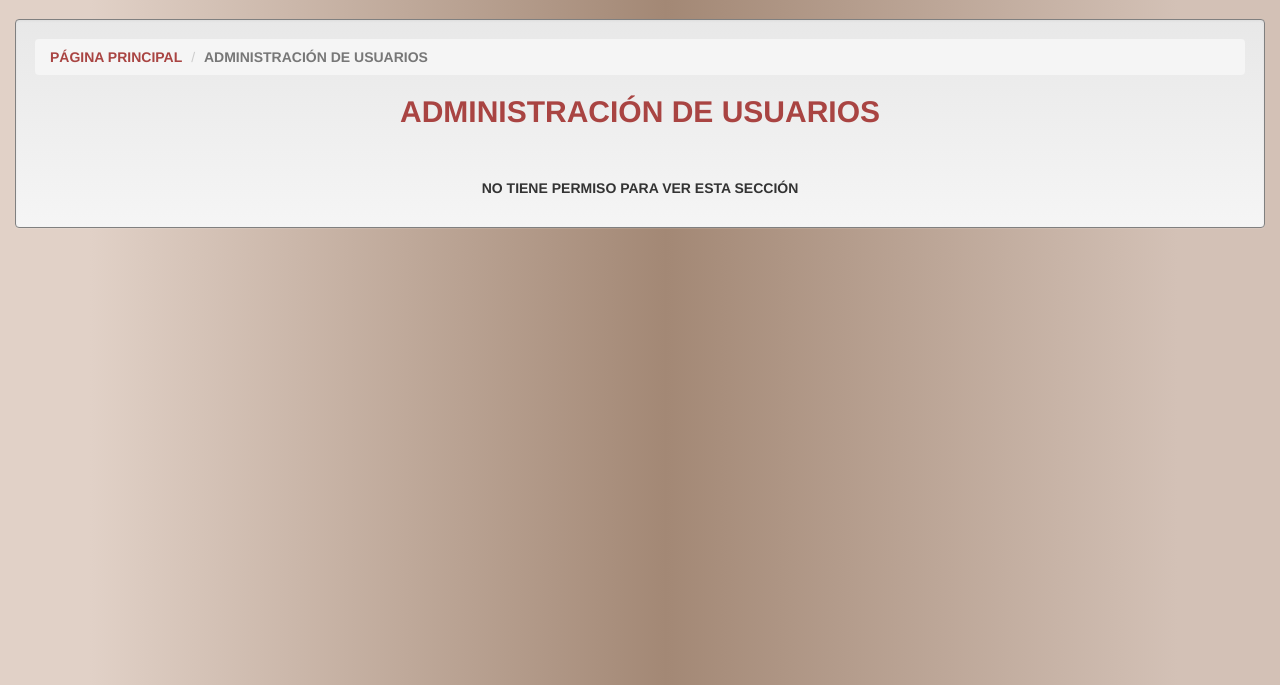
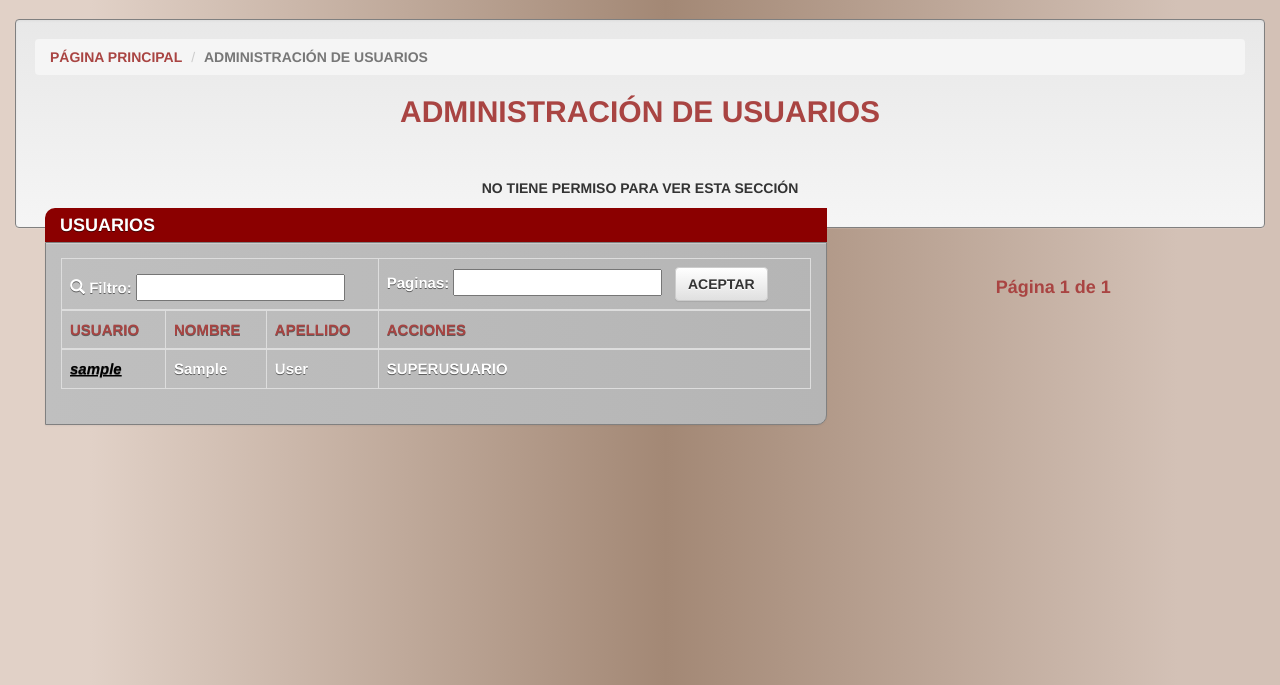
Before and after one commit to didita91/GDT_PROJECT, a Django app: template templates/admin/usuarios/usuarios.html in a window 1280 px wide. Shown: the part 51-736 px from the top of the page. Run offline with Django 3.2, Linux system fonts and the light colour scheme; the template is opened without the code that fills it: most values are stand-ins (such as "Sample title", 1, 10 or a date in 2020); form fields are guessed from the names that the template uses; parts of the project's set-up code (start-up, migrations or seed data) failed here and were passed over; some libraries are stand-ins or nearby versions.

Commit message:
Cambios en administración de usuarios

```diff
--- a/templates/admin/usuarios/usuarios.html
+++ b/templates/admin/usuarios/usuarios.html
@@ -1,6 +1,64 @@
 {% extends "base.html" %}
 {% block title %}Usuarios{% endblock %}
 {% block content %}
+
+<style type="text/css">
+        .alert-danger {
+            background: rgba(196,196,196,1);
+background: -moz-linear-gradient(left, rgba(196,196,196,1) 0%, rgba(191,191,191,1) 0%, rgba(181,181,181,1) 100%);
+background: -webkit-gradient(left top, right top, color-stop(0%, rgba(196,196,196,1)), color-stop(0%, rgba(191,191,191,1)), color-stop(100%, rgba(181,181,181,1)));
+background: -webkit-linear-gradient(left, rgba(196,196,196,1) 0%, rgba(191,191,191,1) 0%, rgba(181,181,181,1) 100%);
+background: -o-linear-gradient(left, rgba(196,196,196,1) 0%, rgba(191,191,191,1) 0%, rgba(181,181,181,1) 100%);
+background: -ms-linear-gradient(left, rgba(196,196,196,1) 0%, rgba(191,191,191,1) 0%, rgba(181,181,181,1) 100%);
+background: linear-gradient(to right, rgba(196,196,196,1) 0%, rgba(191,191,191,1) 0%, rgba(181,181,181,1) 100%);
+filter: progid:DXImageTransform.Microsoft.gradient( startColorstr='#c4c4c4', endColorstr='#b5b5b5', GradientType=1 );
+            border-color: #808080;
+        border-radius: 0px 0px 10px 0px;
+
+        display: block;
+font-size: 15px;
+font-weight: bold;
+color: white;
+text-shadow: 0 1px 0 rgba(0, 0, 0, 0.5);
+margin-left: -5px;
+
+        }
+
+
+        .nav-list-tools>li.nav-header-tools {
+background-color: #8B0000;
+background-position: 8px 5px !important;
+color: #FFF;
+-webkit-border-radius: 10px 0px 0px;
+-moz-border-radius: 10px 0px 0px;
+border-radius: 10px 0px 0px ;
+padding-top: 15px;
+padding-bottom: 15px;
+/* padding-left: 40px; */
+        display: block;
+padding: 8px 15px;
+font-size: 18px;
+font-weight: bold;
+line-height: 18px;
+color: white;
+text-shadow: 0 1px 0 rgba(0, 0, 0, 0.5);
+text-transform: uppercase;
+margin-left: -5px;
+
+
+}
+
+.btn-default{
+font-weight: bold;
+
+    }
+
+select{
+    color: black;
+    }
+
+    </style>
+
 <ol class="breadcrumb">
   <li><a class="text-danger" href="/principal"><strong>PÁGINA PRINCIPAL</strong></a></li>
   <li class="active"><strong>ADMINISTRACIÓN DE USUARIOS</strong></li>
@@ -8,7 +66,29 @@
 <center><h2 class="text-danger"><strong> ADMINISTRACIÓN DE USUARIOS </strong></h2></center><br><br>
 
 {% if ver_usuarios or crear_usuario or mod_usuario or eliminar_usuario or asignar_roles%}
-   <form action="." method="POST">
+
+        <div class="row">
+
+             {% if crear_usuario %}
+
+      <div class="col-sm-3">
+           <ul class="nav nav-list-tools">
+                <li class="nav-header-tools">Barra de Herramientas</li>
+                <li class="alert alert-danger">
+                <a class="btn btn-default" href="/principal"><strong> VOLVER A LA PÁGINA PRINCIPAL</strong> </a>&nbsp;&nbsp;
+                <a class="btn btn-default" href="/usuarios/crear/"><strong>CREAR NUEVO USUARIO </strong></a>
+                </li>
+           </ul>
+     </div>
+   {% endif %}
+   {% else %}
+	<center><p><strong>NO TIENE PERMISO PARA VER ESTA SECCIÓN</strong></p></center>
+   {% endif %}
+      <div class="col-sm-8">
+ <ul class="nav nav-list-tools">
+          <li class="nav-header-tools">Usuarios </li>
+          <li class="alert alert-danger">
+    <form action="." method="POST">
          {% csrf_token %}
             <table class="table table-bordered">
 	      <thead>
@@ -32,9 +112,9 @@
 	      {%for i in pag.object_list%}
 		   <tr>
 		       {% if mod_usuario %}
-                          <td><a href="/usuarios/mod&id={{i.id}}/"><font color="gray"><strong><em><u>{{i.username}}</u></em></strong></font></a></td>
+                          <td><a href="/usuarios/mod&id={{i.id}}/"><font color="black"><strong><em><u>{{i.username}}</u></em></strong></font></a></td>
 		       {% else %}
-                          <td><font color="gray"><strong><em><u>{{i.username}}</u></em></strong></font></td>
+                          <td><font color="black"><strong><em><u>{{i.username}}</u></em></strong></font></td>
                        {% endif %}
 		          <td><strong>{{i.first_name}}</strong></td>
 		          <td><strong>{{i.last_name}}</strong></td>
@@ -58,25 +138,18 @@
             </tbody>
 	  </table>
    </form>
+              </li>
+     </ul>
+          </div>
 
-   <a colspan="3">
-                    <br><h4 class="text-danger"><strong>Página {{ pag.number }} de {{ pag.paginator.num_pages }}<strong></h4><br>
+            </div>
+ <a colspan="3">
+                    <br><h4 class="text-danger"><strong><center>Página {{ pag.number }} de {{ pag.paginator.num_pages }}</center><strong></h4><br>
                     {% if pag.has_previous %}
                        <a class="btn btn-mini btn btn-default" href="?page={{ pag.previous_page_number }}"><h5><strong> <span class=" glyphicon glyphicon-backward" aria-hidden="true"></span>&nbsp;&nbsp;ANTERIOR </strong></h5></a>
                     {% endif %}
                     {% if pag.has_next %}
                        <a class="btn btn-mini btn btn-default" href="?page={{ pag.next_page_number }}"><h5><strong > SIGUIENTE &nbsp;&nbsp; <span class="glyphicon glyphicon-forward" aria-hidden="true"></span></strong></h5></a>
                     {% endif %}
-    </a><br><br>
-   {% if crear_usuario %}
-      <div class="footer">
-           <div class="volver">
-                <a class="btn btn-default" href="/principal"><strong> VOLVER A LA PÁGINA PRINCIPAL</strong> </a>&nbsp;&nbsp;
-                <a class="btn btn-default" href="/usuarios/crear/"><strong>CREAR NUEVO USUARIO </strong></a>
-           </div>
-     </div>
-   {% endif %}
-   {% else %}
-	<center><p><strong>NO TIENE PERMISO PARA VER ESTA SECCIÓN</strong></p></center>
-   {% endif %}
+    </a>
 {% endblock %}
```
Also changed, not shown: templates/main_page.html (+10 -13 lines).
